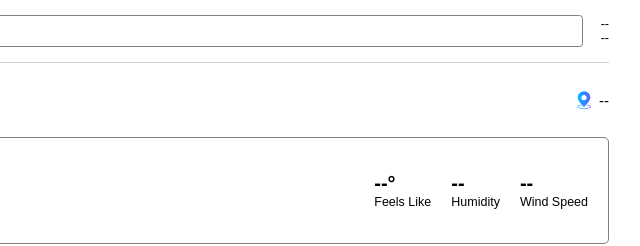
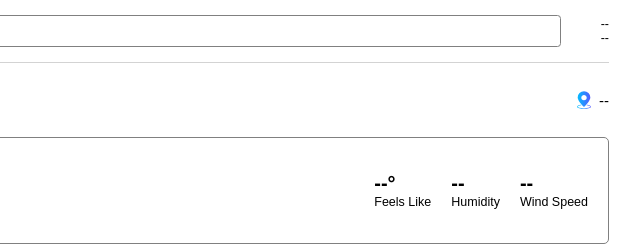
Before and after one commit to vpat28/WeatherJam, a website built with Vite: page index.html in a window 1280 px wide. Shown: the top 246 px of the page, 511-1151 px from the left. Built offline with nearby package versions, Linux system fonts and the light colour scheme; no server answers.

Commit message:
fix search history container size

```diff
--- a/src/main.js
+++ b/src/main.js
@@ -69,7 +69,6 @@ const getWeather = async (city,days) => {
 
     country.textContent = data.location.country;
     console.log("CHECKING DATE:     " + data.forecast.forecastday[1]);
-    //console.log("slay" + data.forecast.forecastday[1].day.condition.icon);
 
     // Set date and time
     dateElement.textContent = getFormattedDate();
--- a/src/style.css
+++ b/src/style.css
@@ -44,6 +44,7 @@ p { font-size: 1.5rem; }
   border-bottom: 1px solid var(--border-light);
   display: flex;
   align-items: center;
+  justify-content: space-between;
   padding: 1.5rem 0;
   gap: 4rem;
 }
@@ -58,16 +59,17 @@ p { font-size: 1.5rem; }
 }
 
 /* Search History */
+.searchbar-container {
+  width: 100%;
+  position: relative;
+  display: flex;
+  flex-direction: column;
+}
+
 .searchbar {
   padding: .75rem 1rem;
-  width: 100%;
   border: 1px solid var(--border-main);
   border-radius: .35rem;
-}
-
-.searchbar-container {
-  position: relative;
-  width: 100%;
 }
 
 #search-history {
@@ -137,7 +139,6 @@ p { font-size: 1.5rem; }
   p {
     text-wrap: nowrap;
     font-size: 1.25rem;
-    /* opacity: .75; */
   }
 }
 
```
